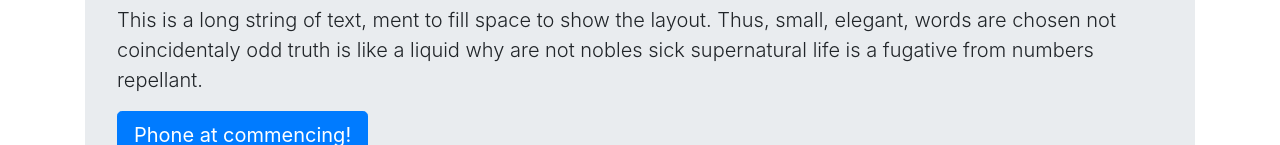
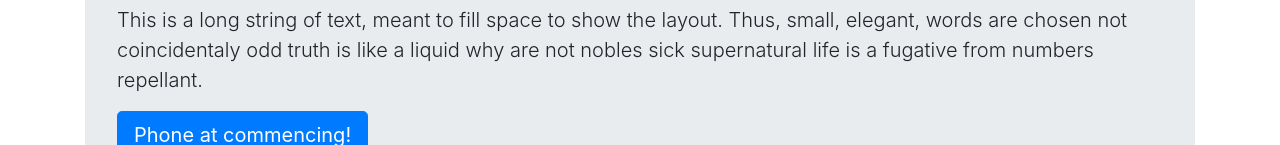
Before and after one commit to Canna0329/BootstrapProject, a website: page startbootstrap-heroic-features-gh-pages/index.html in a window 1280 px wide. Shown: the part 233-378 px from the top of the page. Drawn offline with Linux system fonts and the light colour scheme.

Commit message:
Update index.html

```diff
--- a/startbootstrap-heroic-features-gh-pages/index.html
+++ b/startbootstrap-heroic-features-gh-pages/index.html
@@ -54,7 +54,7 @@
     <!-- Jumbotron Header -->
     <header class="jumbotron my-4">
       <h1 class="display-3">Big Title Spot!</h1>
-      <p class="lead">This is a long string of text, ment to fill space to show the layout. Thus, small, elegant, words are chosen not coincidentaly odd truth is like a liquid why are not nobles sick supernatural life is a fugative from numbers repellant.</p>
+      <p class="lead">This is a long string of text, meant to fill space to show the layout. Thus, small, elegant, words are chosen not coincidentaly odd truth is like a liquid why are not nobles sick supernatural life is a fugative from numbers repellant.</p>
       <a href="#" class="btn btn-primary btn-lg">Phone at commencing!</a>
     </header>
 
```
